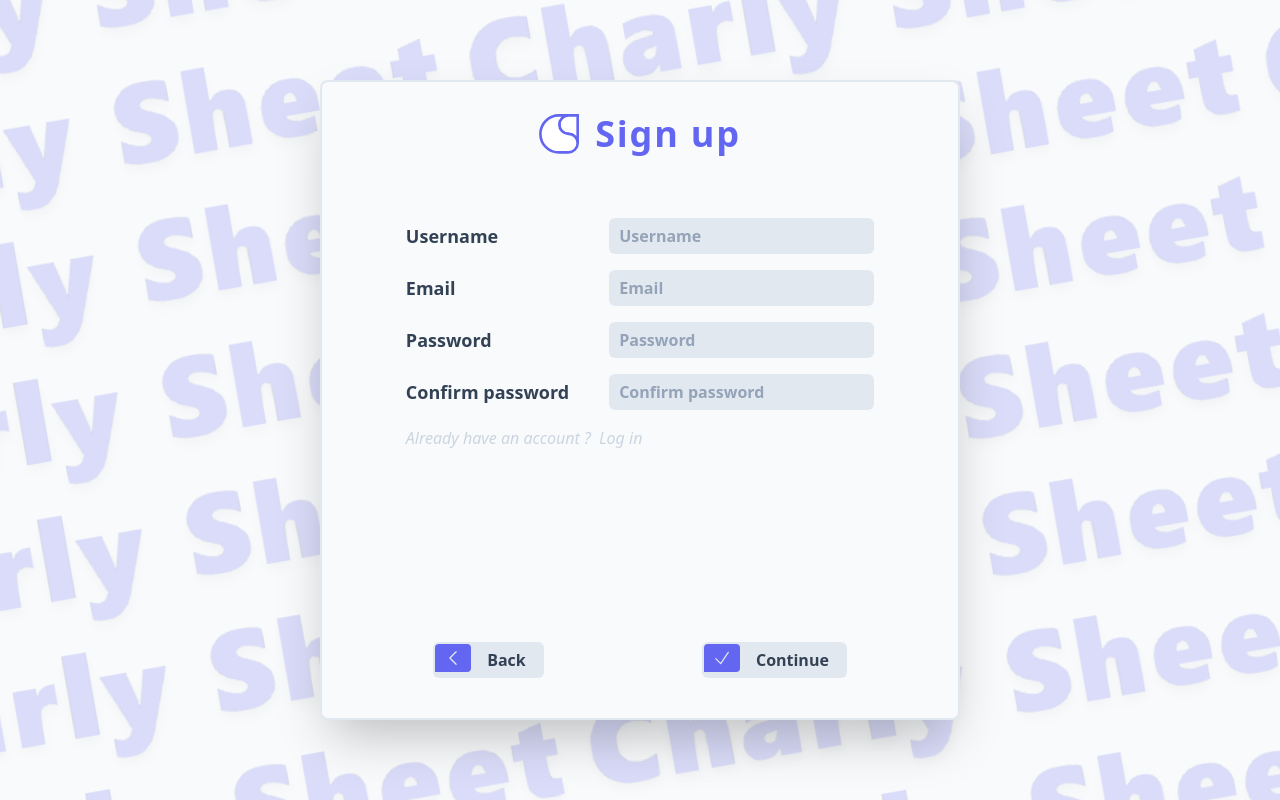
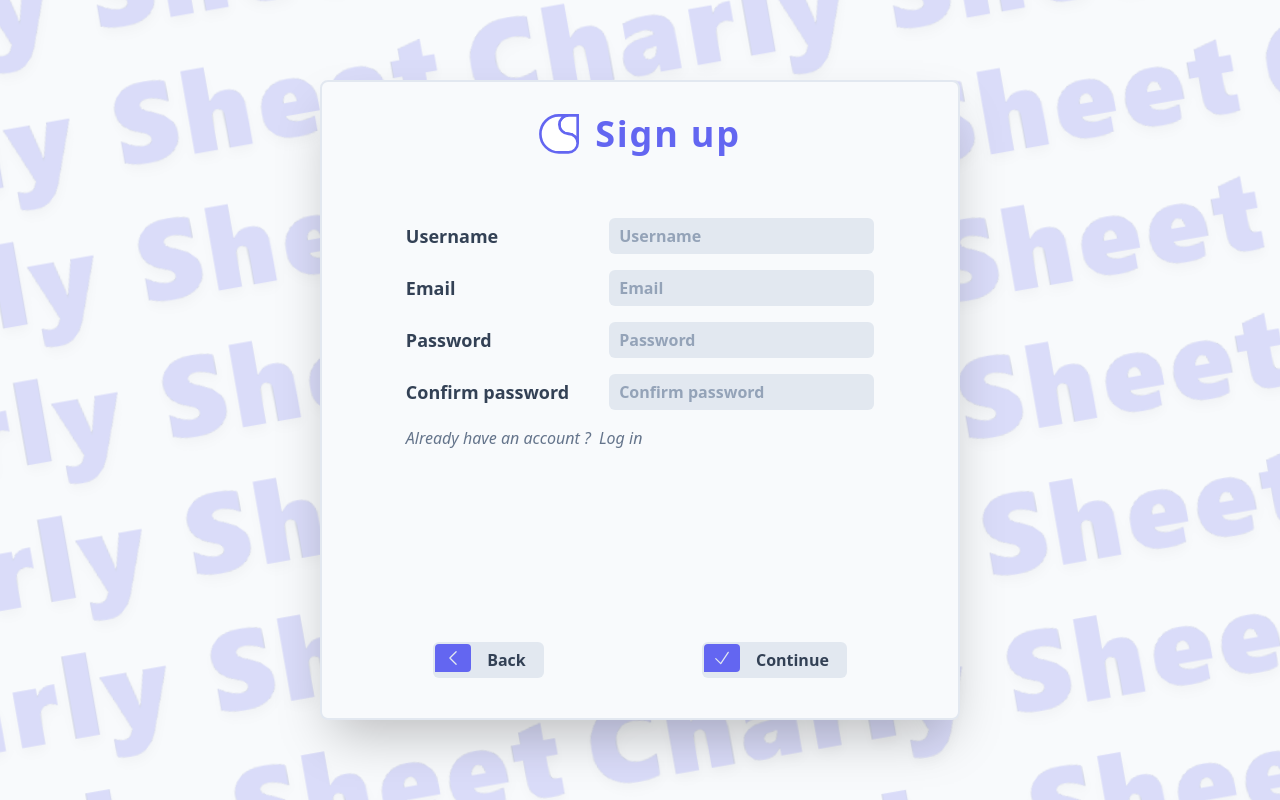
Before and after one commit to ActxLeToucan/CharlySheet, a Vue app in the folder frontend/: page / in a window 1280 px wide. Both pictures are taken after a click on the button "Sign up". Built offline with nearby package versions, Linux system fonts and the light colour scheme; no server answers.

Commit message:
Fixed redirect links dark theme mode

```diff
--- a/frontend/src/views/Home.vue
+++ b/frontend/src/views/Home.vue
@@ -79,10 +79,10 @@
                             name="password"
                         />
                         <button
-                            class="w-fit border-b border-transparent hover:border-slate-300"
+                            class="w-fit border-b border-transparent dark:border-transparent hover:border-slate-500 hover:dark:border-slate-300"
                             @click="goToSignup"
                         >
-                            <p class="flex space-x-2 text-slate-300 italic">
+                            <p class="flex space-x-2 text-slate-500 dark:text-slate-300 italic">
                                 <get-text :context="Lang.CreateTranslationContext('home', 'NoAccountQuestion')" />
                                 <get-text :context="Lang.CreateTranslationContext('verbs', 'SignUp')" />
                             </p>
@@ -149,10 +149,10 @@
                             name="password-confirm"
                         />
                         <button
-                            class="w-fit border-b border-transparent hover:border-slate-300"
+                            class="w-fit border-b border-transparent dark:border-transparent hover:border-slate-500 hover:dark:border-slate-300"
                             @click="goToLogin"
                         >
-                            <p class="flex space-x-2 text-slate-300 italic">
+                            <p class="flex space-x-2 text-slate-500 dark:text-slate-300 italic">
                                 <get-text :context="Lang.CreateTranslationContext('home', 'AccountQuestion')" />
                                 <get-text :context="Lang.CreateTranslationContext('verbs', 'LogIn')" />
                             </p>
```
